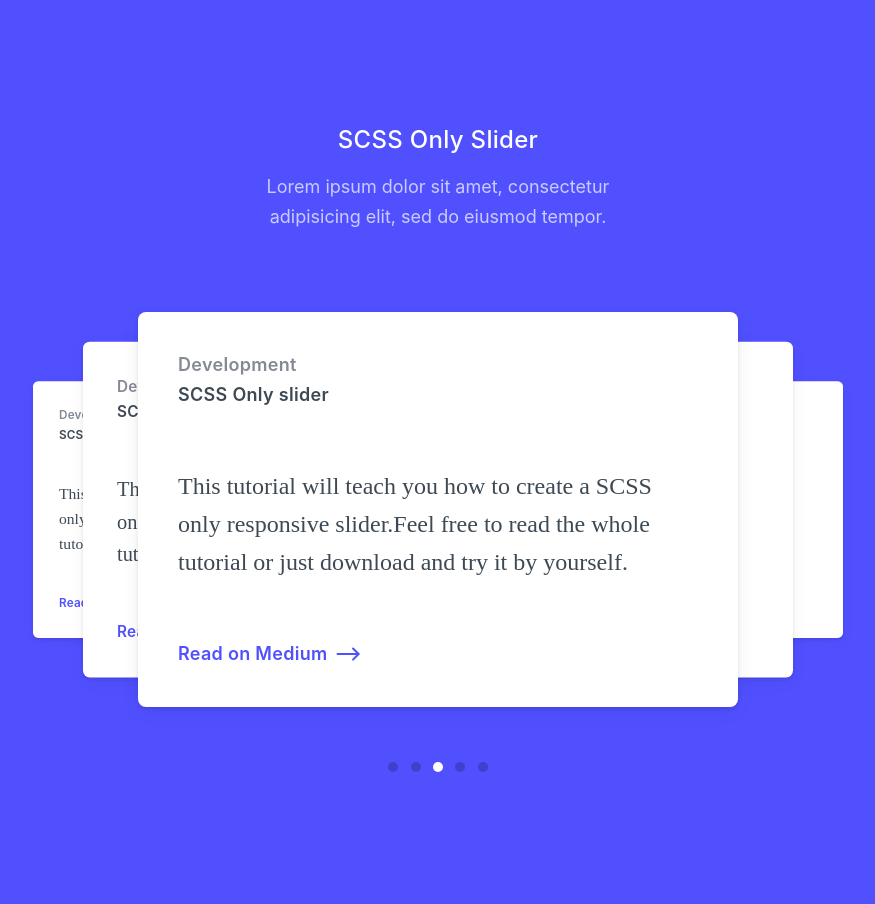
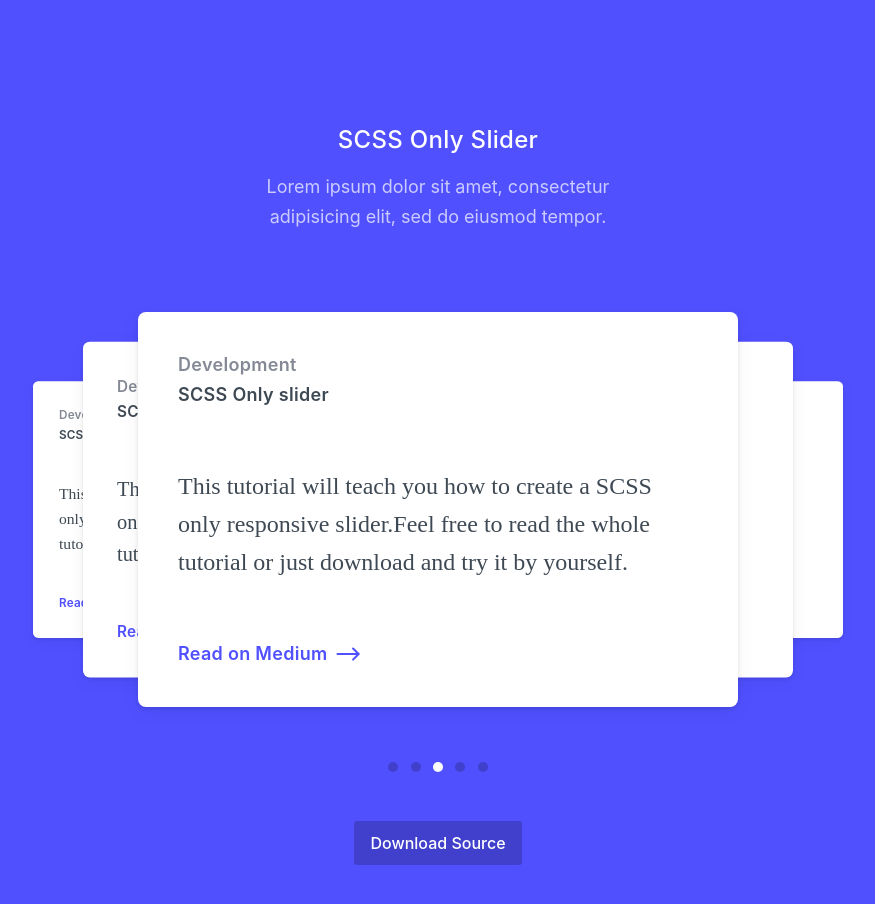
Before and after one commit to significa/css-only-slider, a website: page public/slider.html in a window 1280 px wide. Shown: the whole page, without its empty margins (202-1077 px from the left). Drawn offline with Linux system fonts and the light colour scheme.

Commit message:
Final Slider

```diff
--- a/public/slider.html
+++ b/public/slider.html
@@ -93,6 +93,8 @@
     	<label for="slide-5" class="bullets__item bullets__item--5"></label>
     </div> <!-- Bullets -->
 
+    <a href="/downloads/css-only-slider.zip" class="button">Download Source</a>
+
   </section> <!-- Section Slider -->
 </body>
 </html>
--- a/scss/slider/_funtionality.scss
+++ b/scss/slider/_funtionality.scss
@@ -22,7 +22,7 @@ $end: 5; // Number of slides: 5 slides in this case
 
   // .slider__item
   &__item {
-    @include default-transition(transform);
+    @include default-transition(all);
 
     // Loop through .slider__item--(slide-number)
     @for $slide from $start through $end {
--- a/scss/slider/_styling.scss
+++ b/scss/slider/_styling.scss
@@ -5,6 +5,7 @@
 2.0 Slider
 3.0 Bullets
 4.0 Section
+5.0 Button
 --------------------------------------------------------------*/
 
 /*--------------------------------------------------------------
@@ -44,6 +45,8 @@
     max-width: 600px;
     margin: 0 auto;
     margin-top: 80px;
+
+    text-align: left;
 
     @media (max-width: 900px) {
       max-width: 540px;
@@ -103,6 +106,7 @@
   height: 10px;
   margin: 0 auto;
   margin-top: 48px;
+  margin-bottom: 56px;
 
   text-align: center;
 
@@ -140,6 +144,8 @@
   width: 100%;
   padding: 120px 24px;
 
+  text-align: center;
+
   // .section__entry
   &__entry {
     width: 100%;
@@ -164,3 +170,26 @@
     display: block;
   }
 }
+
+/*--------------------------------------------------------------
+5.0 Button
+--------------------------------------------------------------*/
+
+.button {
+  display: inline-block;
+
+  height: 44px;
+  padding: 12px 16px;
+
+  font-weight: 500;
+  line-height: 20px;
+
+  color: $white;
+  border-radius: 3px;
+  background: rgba($black, 0.2);
+
+  // .button:hover
+  &:hover {
+    background: rgba($black, 0.1);
+  }
+}
```
Also changed, not shown: public/css/styles.css.
